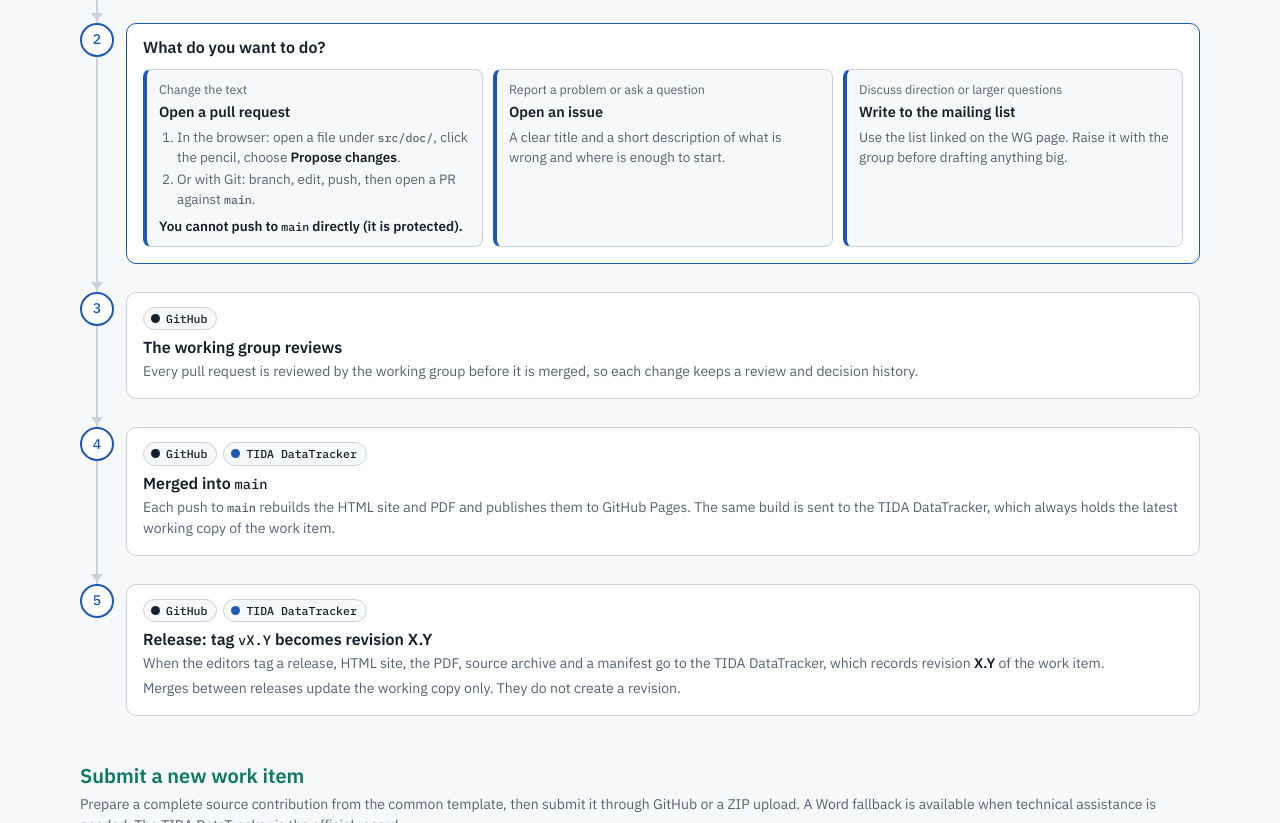
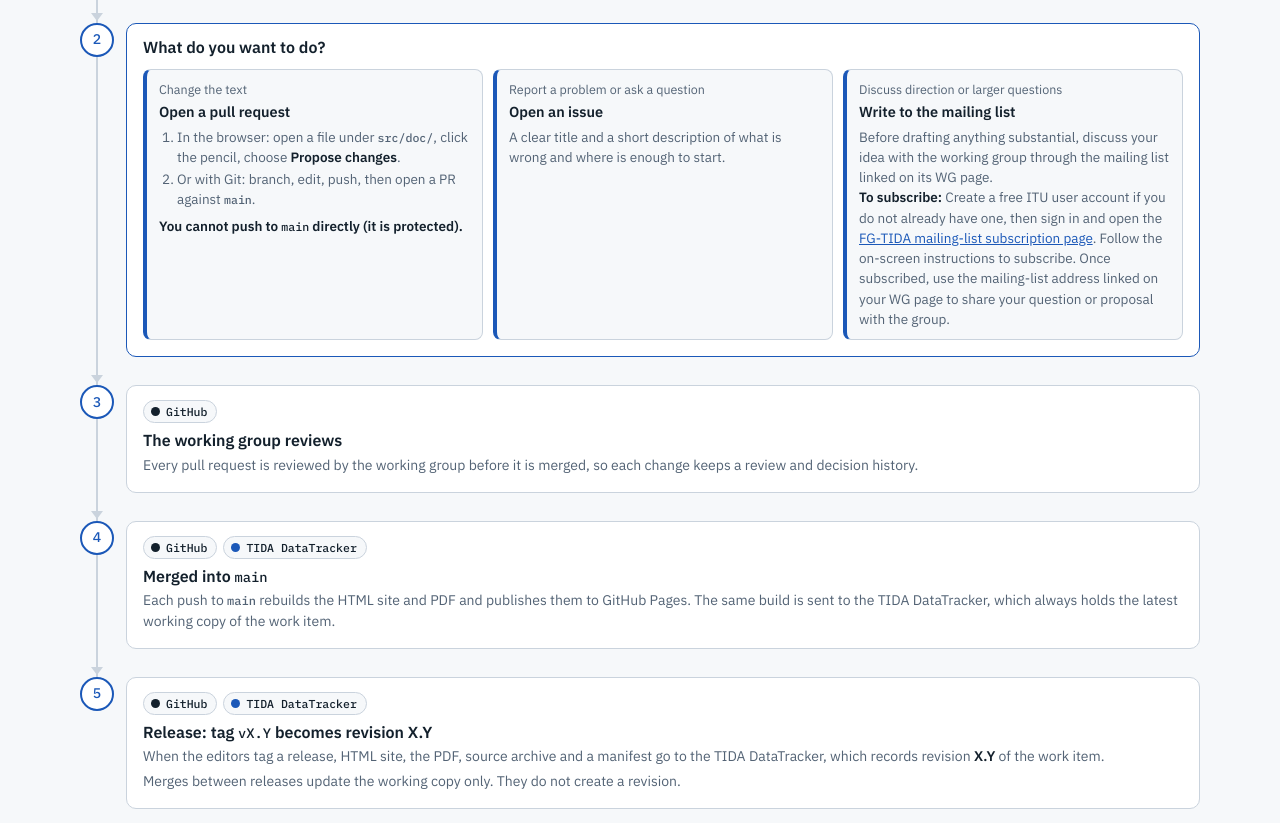
Before and after one commit to FG-TIDA/.github, a plain HTML site: page contribute/index.html in a window 1280 px wide. Shown: the part 2180-3003 px from the top of the page. Drawn offline with Linux system fonts and the light colour scheme.

Commit message:
new version of the guide on HOW TO CONTRIBUTE
Updated the instructions for discussing ideas with the working group and added subscription details for the mailing list.

```diff
--- a/contribute/index.html
+++ b/contribute/index.html
@@ -379,7 +379,8 @@ code, .mono { font-family: var(--font-mono); font-size: 0.86em; font-weight: 500
               <div class="opt">
                 <div class="if">Discuss direction or larger questions</div>
                 <h4>Write to the mailing list</h4>
-                <p>Use the list linked on the WG page. Raise it with the group before drafting anything big.</p>
+                <p>Before drafting anything substantial, discuss your idea with the working group through the mailing list linked on its WG page.</p>
+                <p><strong>To subscribe:</strong> Create a free ITU user account if you do not already have one, then sign in and open the <a href="https://www.itu.int/net4/iwm?p0=0&amp;p11=ITU-SEP-ITU-T&amp;p12=ITU-SEP-ITU-T-SEP-Other%20Groups-SEP-fgtida&amp;p21=ITU&amp;p22=ITU" target="_blank" rel="noopener noreferrer">FG-TIDA mailing-list subscription page</a>. Follow the on-screen instructions to subscribe. Once subscribed, use the mailing-list address linked on your WG page to share your question or proposal with the group.</p>
               </div>
             </div>
           </div>
```
